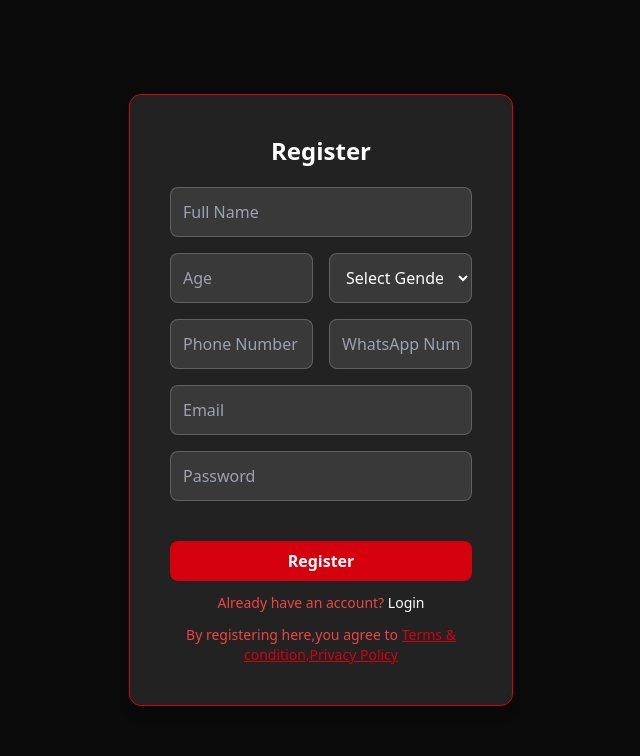
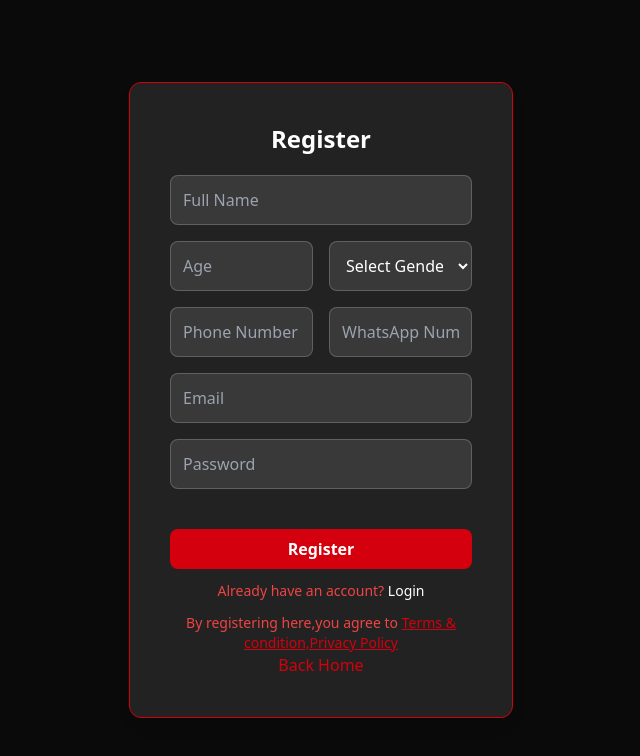
Before and after one commit to Sreeharips1/login1, a Next.js app: page /register in a window 1280 px wide. Shown: the top 756 px of the page, without its empty margins (319-959 px from the left). Built offline with nearby package versions, Linux system fonts and the light colour scheme.

Commit message:
new register home button

```diff
--- a/app/register/page.tsx
+++ b/app/register/page.tsx
@@ -112,6 +112,7 @@ export default function Register() {
 
 
         </p>
+        <p className="text-primary text-center"><Link href="https://flexzone-gym.vercel.app/" >Back Home</Link></p>
       </div>
     </div>
   );
```
